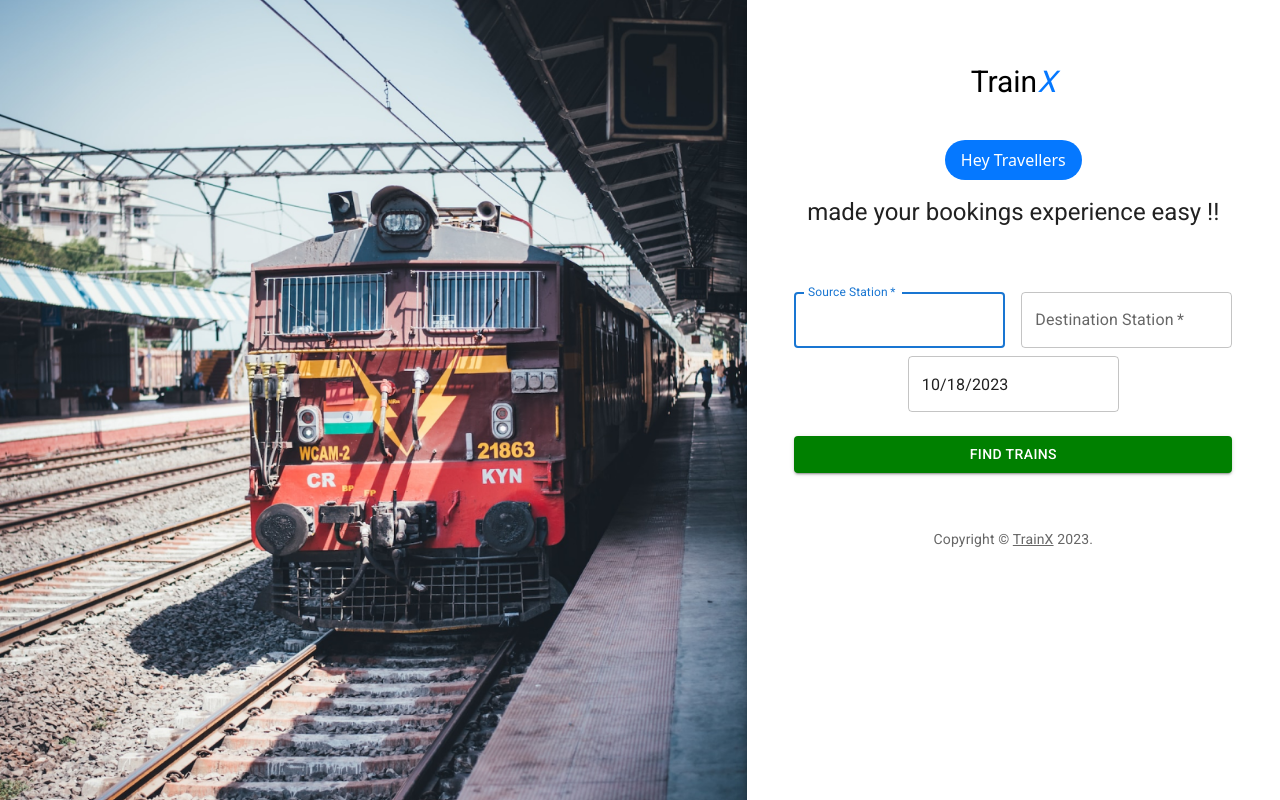
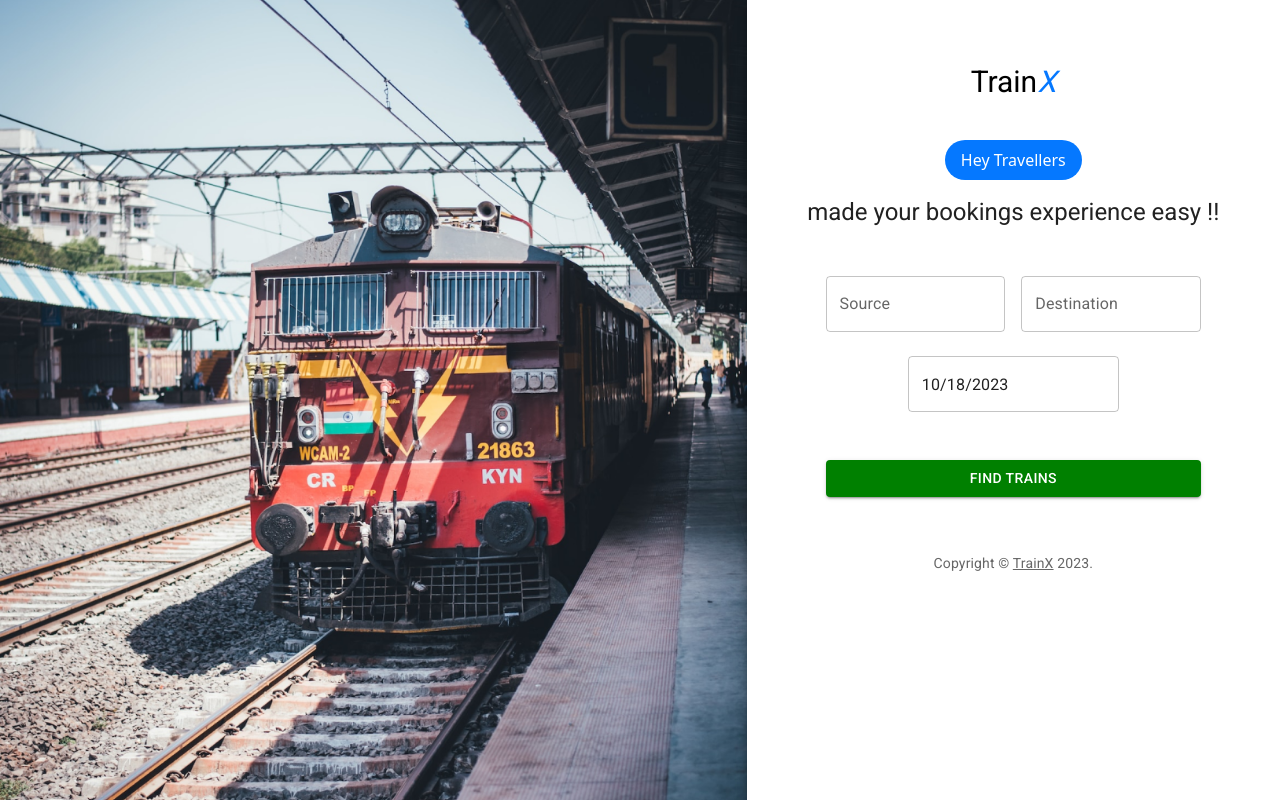
Before and after one commit to MrUnknown58/TrainX, a React (Vite) app: page / in a window 1280 px wide. Built offline with nearby package versions, Linux system fonts and the light colour scheme.

Commit message:
Implemented FrontPage stations dropdown and Redux

```diff
--- /dev/null
+++ b/redux/features/ReviewBooking/reviewBookingSlice.js
@@ -0,0 +1,25 @@
+import { createSlice } from "@reduxjs/toolkit";
+
+const initialState = {
+  from: [],
+  to: [],
+};
+
+export const reviewBookingSlice = createSlice({
+  name: "reviewBooking",
+  initialState,
+  reducers: {
+    setFromStation: (state, action) => {
+      console.log(action);
+      state.from = action.payload.data;
+    },
+    setToStation: (state, action) => {
+      console.log(action.payload);
+      state.to = action.payload.data;
+      console.log(state.to);
+    },
+  },
+});
+export const { setFromStation, setToStation } = reviewBookingSlice.actions;
+
+export default reviewBookingSlice.reducer;
--- /dev/null
+++ b/redux/features/StationsInfo/StationsInfoSlice.js
@@ -0,0 +1,30 @@
+import { createSlice } from "@reduxjs/toolkit";
+
+const initialState = {
+  from: [],
+  to: [],
+  stations: { source: "", destination: "" },
+};
+
+export const stationsInfoSlice = createSlice({
+  name: "stationInfo",
+  initialState,
+  reducers: {
+    setFromStation: (state, action) => {
+      console.log(action);
+      state.from = action.payload.data;
+    },
+    setToStation: (state, action) => {
+      console.log(action.payload);
+      state.to = action.payload.data;
+      console.log(state.to);
+    },
+    setBookingStn: (state, action) => {
+      state.stations = action.payload;
+    },
+  },
+});
+export const { setFromStation, setToStation, setBookingStn } =
+  stationsInfoSlice.actions;
+
+export default stationsInfoSlice.reducer;
--- /dev/null
+++ b/redux/features/StationsInfo/StationsInfoThunk.js
@@ -0,0 +1,30 @@
+import callAPI from "../../../utils/apiHandler";
+import { setFromStation, setToStation } from "./StationsInfoSlice";
+const headers = {
+  "content-type": "application/json",
+  "Content-Type": "application/json",
+  "X-RapidAPI-Key": "c315392f60mshc9c59c2b40cbc9cp128af6jsn31b94472cf73",
+  "X-RapidAPI-Host": "rstations.p.rapidapi.com",
+};
+export const getFromStationThunk = (payload) => (dispatch) => {
+  console.log("calling callAPI");
+  callAPI({
+    payload,
+    dispatch,
+    headers: headers,
+    method: "POST",
+    url: "https://rstations.p.rapidapi.com/",
+    dataAction: setFromStation, //dataAction is the action creator that will return the action object to be dispatched
+  });
+};
+export const getToStationThunk = (payload) => (dispatch) => {
+  console.log("calling callAPI");
+  callAPI({
+    payload,
+    dispatch,
+    headers: headers,
+    method: "POST",
+    url: "https://rstations.p.rapidapi.com/",
+    dataAction: setToStation, //dataAction is the action creator that will return the action object to be dispatched
+  });
+};
--- a/redux/store/store.js
+++ b/redux/store/store.js
@@ -2,11 +2,14 @@ import { configureStore } from "@reduxjs/toolkit";
 import themeSlice from "../features/theme/themeSlice";
 import counterSlice from "../features/counter/counterSlice";
 import dummySlice from "../features/placeholderAPI/dummySlice";
-
+import StationsInfoSlice from "../features/StationsInfo/StationsInfoSlice";
+import reviewBookingSlice from "../features/ReviewBooking/reviewBookingSlice";
 export const store = configureStore({
   reducer: {
     theme: themeSlice,
     counter: counterSlice,
     dummy: dummySlice,
+    stationInfo: StationsInfoSlice,
+    reviewBooking: reviewBookingSlice,
   },
 });
--- a/src/screens/Dashboard/components/Frontpage.jsx
+++ b/src/screens/Dashboard/components/Frontpage.jsx
@@ -1,39 +1,163 @@
-import * as React from "react";
-import Avatar from "@mui/material/Avatar";
+import React, { useState } from "react";
 import Button from "@mui/material/Button";
-import CssBaseline from "@mui/material/CssBaseline";
 import TextField from "@mui/material/TextField";
-import FormControlLabel from "@mui/material/FormControlLabel";
-import Checkbox from "@mui/material/Checkbox";
 import Link from "@mui/material/Link";
 import Paper from "@mui/material/Paper";
 import Box from "@mui/material/Box";
 import Grid from "@mui/material/Grid";
-import LockOutlinedIcon from "@mui/icons-material/LockOutlined";
 import Typography from "@mui/material/Typography";
-import { createTheme, ThemeProvider } from "@mui/material/styles";
-import TrainBg from "../../../assets/TrainBackground.jpg";
-import Logo from "../../../assets/logo-no-background.svg";
 import TrainImg from "../../../assets/TrainImg.png";
 import { DatePicker, LocalizationProvider } from "@mui/x-date-pickers";
 import { AdapterDayjs } from "@mui/x-date-pickers/AdapterDayjs";
 import dayjs from "dayjs";
 import { useNavigate } from "react-router-dom";
-
-// TODO remove, this demo shouldn't need to reset the theme.
-
-const defaultTheme = createTheme();
+import { useDispatch, useSelector } from "react-redux";
+import {
+  getFromStationThunk,
+  getToStationThunk,
+} from "../../../../redux/features/StationsInfo/StationsInfoThunk";
+import { Autocomplete } from "@mui/material";
+import { setBookingStn } from "../../../../redux/features/StationsInfo/StationsInfoSlice";
 
 export default function SignInSide() {
   const navigate = useNavigate();
+  const { from, to } = useSelector((state) => state.stationInfo);
+  const dispatch = useDispatch();
+  const [sourceStn, setSourceStn] = useState("");
+  const [destStn, setDestStn] = useState("");
+  const top100Films = [
+    { title: "The Shawshank Redemption", year: 1994 },
+    { title: "The Godfather", year: 1972 },
+    { title: "The Godfather: Part II", year: 1974 },
+    { title: "The Dark Knight", year: 2008 },
+    { title: "12 Angry Men", year: 1957 },
+    { title: "Schindler's List", year: 1993 },
+    { title: "Pulp Fiction", year: 1994 },
+    {
+      title: "The Lord of the Rings: The Return of the King",
+      year: 2003,
+    },
+    { title: "The Good, the Bad and the Ugly", year: 1966 },
+    { title: "Fight Club", year: 1999 },
+    {
+      title: "The Lord of the Rings: The Fellowship of the Ring",
+      year: 2001,
+    },
+    {
+      title: "Star Wars: Episode V - The Empire Strikes Back",
+      year: 1980,
+    },
+    { title: "Forrest Gump", year: 1994 },
+    { title: "Inception", year: 2010 },
+    {
+      title: "The Lord of the Rings: The Two Towers",
+      year: 2002,
+    },
+    { title: "One Flew Over the Cuckoo's Nest", year: 1975 },
+    { title: "Goodfellas", year: 1990 },
+    { title: "The Matrix", year: 1999 },
+    { title: "Seven Samurai", year: 1954 },
+    {
+      title: "Star Wars: Episode IV - A New Hope",
+      year: 1977,
+    },
+    { title: "City of God", year: 2002 },
+    { title: "Se7en", year: 1995 },
+    { title: "The Silence of the Lambs", year: 1991 },
+    { title: "It's a Wonderful Life", year: 1946 },
+    { title: "Life Is Beautiful", year: 1997 },
+    { title: "The Usual Suspects", year: 1995 },
+    { title: "Léon: The Professional", year: 1994 },
+    { title: "Spirited Away", year: 2001 },
+    { title: "Saving Private Ryan", year: 1998 },
+    { title: "Once Upon a Time in the West", year: 1968 },
+    { title: "American History X", year: 1998 },
+    { title: "Interstellar", year: 2014 },
+    { title: "Casablanca", year: 1942 },
+    { title: "City Lights", year: 1931 },
+    { title: "Psycho", year: 1960 },
+    { title: "The Green Mile", year: 1999 },
+    { title: "The Intouchables", year: 2011 },
+    { title: "Modern Times", year: 1936 },
+    { title: "Raiders of the Lost Ark", year: 1981 },
+    { title: "Rear Window", year: 1954 },
+    { title: "The Pianist", year: 2002 },
+    { title: "The Departed", year: 2006 },
+    { title: "Terminator 2: Judgment Day", year: 1991 },
+    { title: "Back to the Future", year: 1985 },
+    { title: "Whiplash", year: 2014 },
+    { title: "Gladiator", year: 2000 },
+    { title: "Memento", year: 2000 },
+    { title: "The Prestige", year: 2006 },
+    { title: "The Lion King", year: 1994 },
+    { title: "Apocalypse Now", year: 1979 },
+    { title: "Alien", year: 1979 },
+    { title: "Sunset Boulevard", year: 1950 },
+    {
+      title:
+        "Dr. Strangelove or: How I Learned to Stop Worrying and Love the Bomb",
+      year: 1964,
+    },
+    { title: "The Great Dictator", year: 1940 },
+    { title: "Cinema Paradiso", year: 1988 },
+    { title: "The Lives of Others", year: 2006 },
+    { title: "Grave of the Fireflies", year: 1988 },
+    { title: "Paths of Glory", year: 1957 },
+    { title: "Django Unchained", year: 2012 },
+    { title: "The Shining", year: 1980 },
+    { title: "WALL·E", year: 2008 },
+    { title: "American Beauty", year: 1999 },
+    { title: "The Dark Knight Rises", year: 2012 },
+    { title: "Princess Mononoke", year: 1997 },
+    { title: "Aliens", year: 1986 },
+    { title: "Oldboy", year: 2003 },
+    { title: "Once Upon a Time in America", year: 1984 },
+    { title: "Witness for the Prosecution", year: 1957 },
+    { title: "Das Boot", year: 1981 },
+    { title: "Citizen Kane", year: 1941 },
+    { title: "North by Northwest", year: 1959 },
+    { title: "Vertigo", year: 1958 },
+    {
+      title: "Star Wars: Episode VI - Return of the Jedi",
+      year: 1983,
+    },
+    { title: "Reservoir Dogs", year: 1992 },
+    { title: "Braveheart", year: 1995 },
+    { title: "M", year: 1931 },
+    { title: "Requiem for a Dream", year: 2000 },
+    { title: "Amélie", year: 2001 },
+    { title: "A Clockwork Orange", year: 1971 },
+    { title: "Like Stars on Earth", year: 2007 },
+    { title: "Taxi Driver", year: 1976 },
+    { title: "Lawrence of Arabia", year: 1962 },
+    { title: "Double Indemnity", year: 1944 },
+    {
+      title: "Eternal Sunshine of the Spotless Mind",
+      year: 2004,
+    },
+    { title: "Amadeus", year: 1984 },
+    { title: "To Kill a Mockingbird", year: 1962 },
+    { title: "Toy Story 3", year: 2010 },
+    { title: "Logan", year: 2017 },
+    { title: "Full Metal Jacket", year: 1987 },
+    { title: "Dangal", year: 2016 },
+    { title: "The Sting", year: 1973 },
+    { title: "2001: A Space Odyssey", year: 1968 },
+    { title: "Singin' in the Rain", year: 1952 },
+    { title: "Toy Story", year: 1995 },
+    { title: "Bicycle Thieves", year: 1948 },
+    { title: "The Kid", year: 1921 },
+    { title: "Inglourious Basterds", year: 2009 },
+    { title: "Snatch", year: 2000 },
+    { title: "3 Idiots", year: 2009 },
+    { title: "Monty Python and the Holy Grail", year: 1975 },
+  ];
+  console.log(to);
+
   const handleSubmit = (event) => {
     event.preventDefault();
-    const data = new FormData(event.currentTarget);
-    console.log({
-      sourceStation: data.get("sourceStation"),
-      destinationStation: data.get("destinationStation"),
-      dateoftravel: data.get("dateofTravel"),
-    });
+    dispatch(setBookingStn({ sourceStn, destStn }));
+    navigate("/availableTrains");
   };
 
   return (
@@ -103,29 +227,56 @@ export default function SignInSide() {
             component="form"
             noValidate
             onSubmit={handleSubmit}
-            sx={{ mt: 1 }}
+            gap={3}
+            display={"flex"}
+            flexDirection={"column"}
+            sx={{ mt: 1, width: "80%" }}
           >
             <Box sx={{ display: "flex", gap: 2 }}>
-              <TextField
-                margin="normal"
-                required
-                fullWidth
-                id="sourceStation"
-                label="Source Station"
-                name="sourceStation"
-                autoComplete="sourceStation"
-                autoFocus
-              />
-              <TextField
-                margin="normal"
-                required
-                fullWidth
-                name="destinationStation"
-                label="Destination Station"
-                type="text"
-                id="destinationStation"
-                autoComplete="destinationStation"
-              />
+              <Box width={"100%"}>
+                <Autocomplete
+                  id="free-solo-demo"
+                  freeSolo
+                  fullWidth
+                  value={sourceStn}
+                  options={from.map((option) => option[1] + " - " + option[0])}
+                  renderInput={(params) => (
+                    <TextField
+                      {...params}
+                      label="Source"
+                      onChange={(e) => {
+                        setSourceStn(e.target.value);
+                        e.target.value.length >= 2 &&
+                          dispatch(
+                            getFromStationThunk({ search: e.target.value })
+                          );
+                      }}
+                    />
+                  )}
+                />
+              </Box>
+              <Box width={"100%"}>
+                <Autocomplete
+                  id="free-solo-demo"
+                  freeSolo
+                  fullWidth
+                  value={destStn}
+                  options={to.map((option) => option[1] + " - " + option[0])}
+                  renderInput={(params) => (
+                    <TextField
+                      {...params}
+                      label="Destination"
+                      onChange={(e) => {
+                        setDestStn(e.target.value);
+                        e.target.value.length >= 2 &&
+                          dispatch(
+                            getToStationThunk({ search: e.target.value })
+                          );
+                      }}
+                    />
+                  )}
+                />
+              </Box>
             </Box>
             <Box display={"flex"} justifyContent={"center"}>
               <LocalizationProvider dateAdapter={AdapterDayjs}>
@@ -147,9 +298,9 @@ export default function SignInSide() {
               fullWidth
               variant="contained"
               sx={{ mt: 3, mb: 2, backgroundColor: "green", color: "white" }}
-              onClick={() => {
-                navigate("/availableTrains");
-              }}
+              // onClick={() => {
+              // navigate("/availableTrains");
+              // }}
             >
               Find Trains
             </Button>
--- a/src/screens/PostLogin/AvailableTrains/page.jsx
+++ b/src/screens/PostLogin/AvailableTrains/page.jsx
@@ -61,6 +61,8 @@ const AvailableTrains = () => {
       },
     },
   ];
+  const { stations } = useSelector((state) => state.stationInfo);
+  console.log(stations);
   return (
     <Box
       display={"flex"}
```
Also changed, not shown: utils/apiHandler.js (+10 -1 lines), redux/features/ReviewBooking/reviewBookingThunk.js (added), 1 other file (tests, documents, lock files or other folders).
